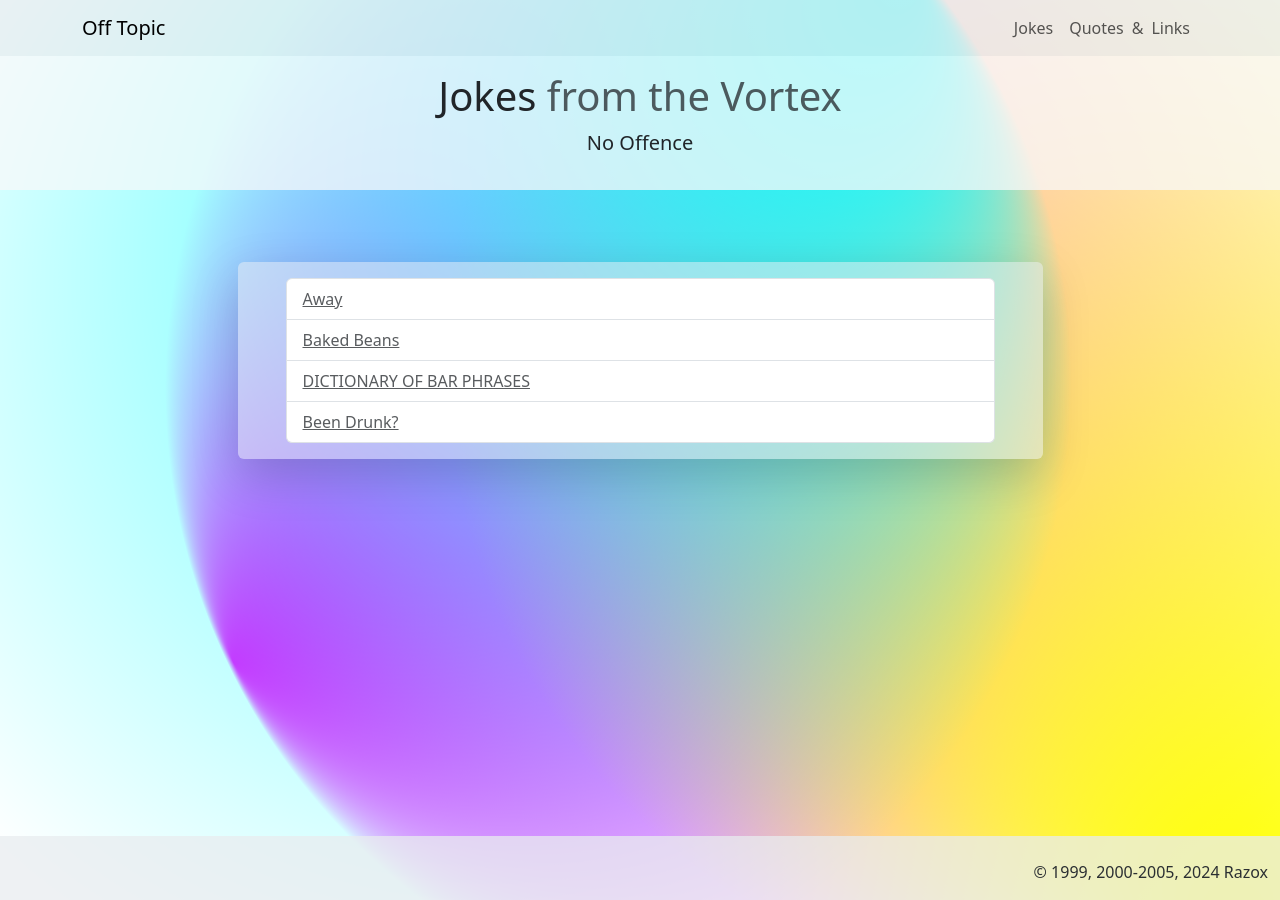
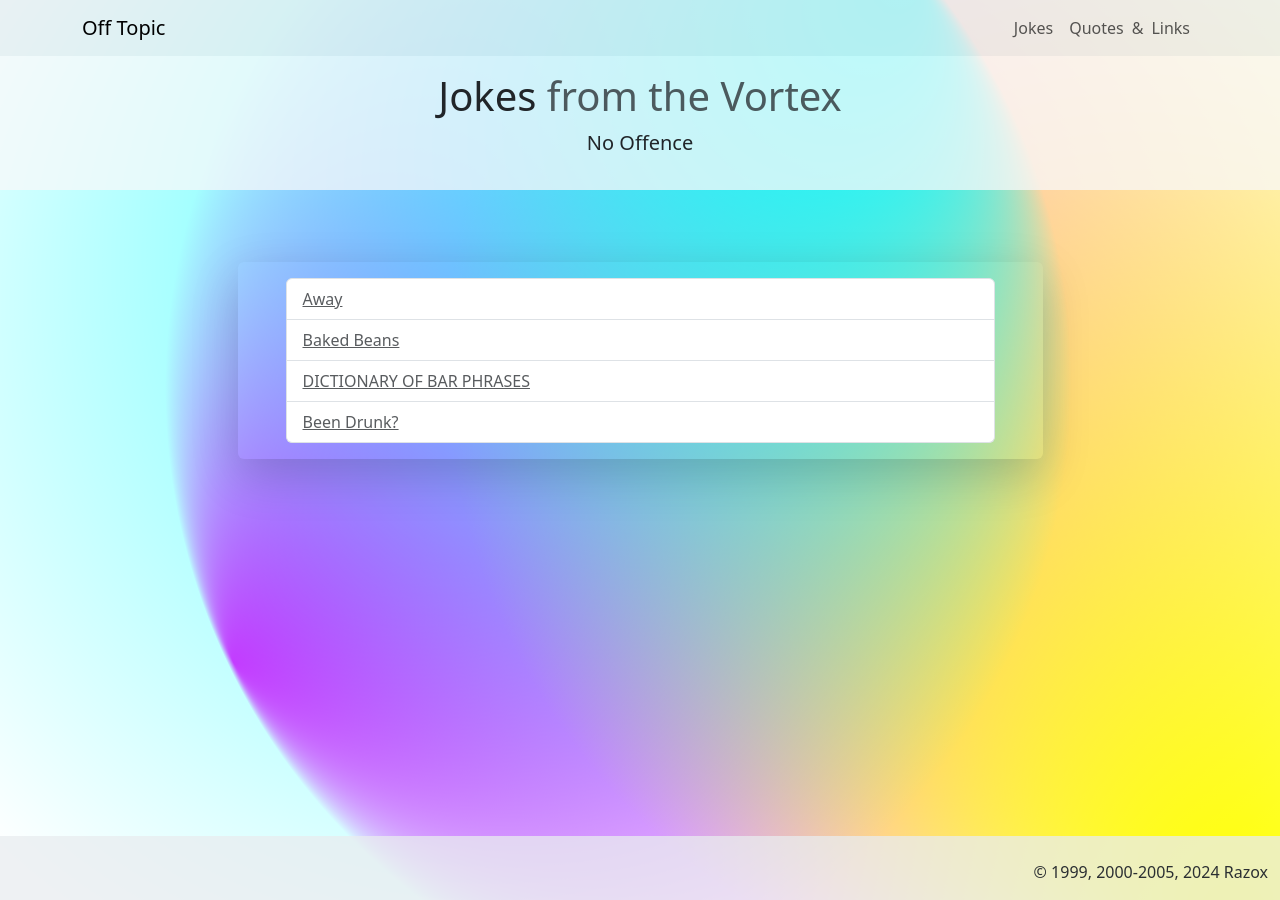
Before and after one commit to raz0x/razox, a Jekyll site: the page built from jokes.html, in a window 1280 px wide. Built offline with Jekyll 4.4.1, drawn with Linux system fonts in a browser that asks for light colours; the list of posts is cut into pages by our own code.

Commit message:
Update jokes.html

```diff
--- a/jokes.html
+++ b/jokes.html
@@ -8,13 +8,11 @@ lead: "No&nbsp;Offence"
 ---
 
 <section class="w-75 p-3 my-5 mx-auto">
-    <div class="bg-body-secondary bg-opacity-50 shadow-lg rounded py-3 px-5">
-        <ul class="list-group">
+    <ul class="list-group bg-opacity-50 shadow-lg py-3 px-5">
     {% for joke in site.jokes %}
         <li class="list-group-item">
             <a href="{{ joke.url }}" class="list-group-item-action">{{ joke.subject }}</a>
         </li>
     {% endfor %}
     </ul>
-    </div>
 </section>
```
Lines whose indentation alone changed are shown as unchanged.
